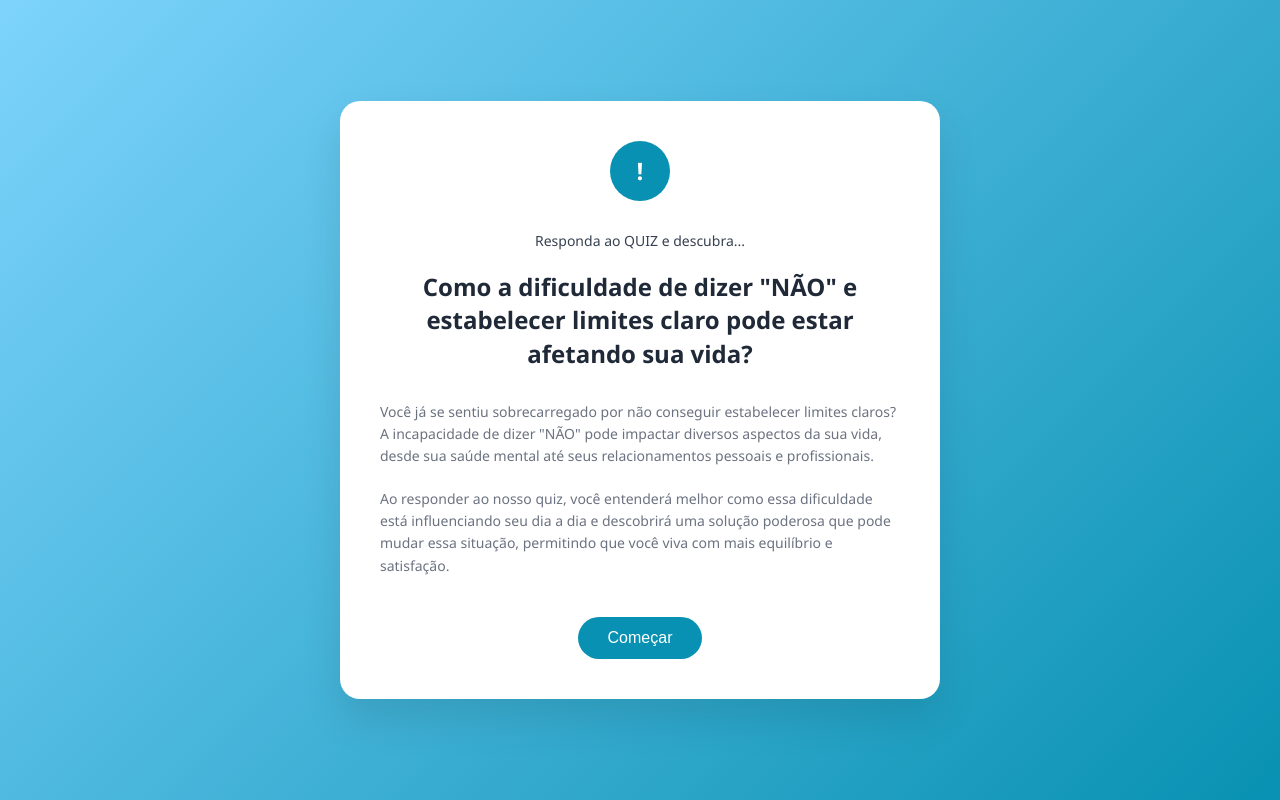
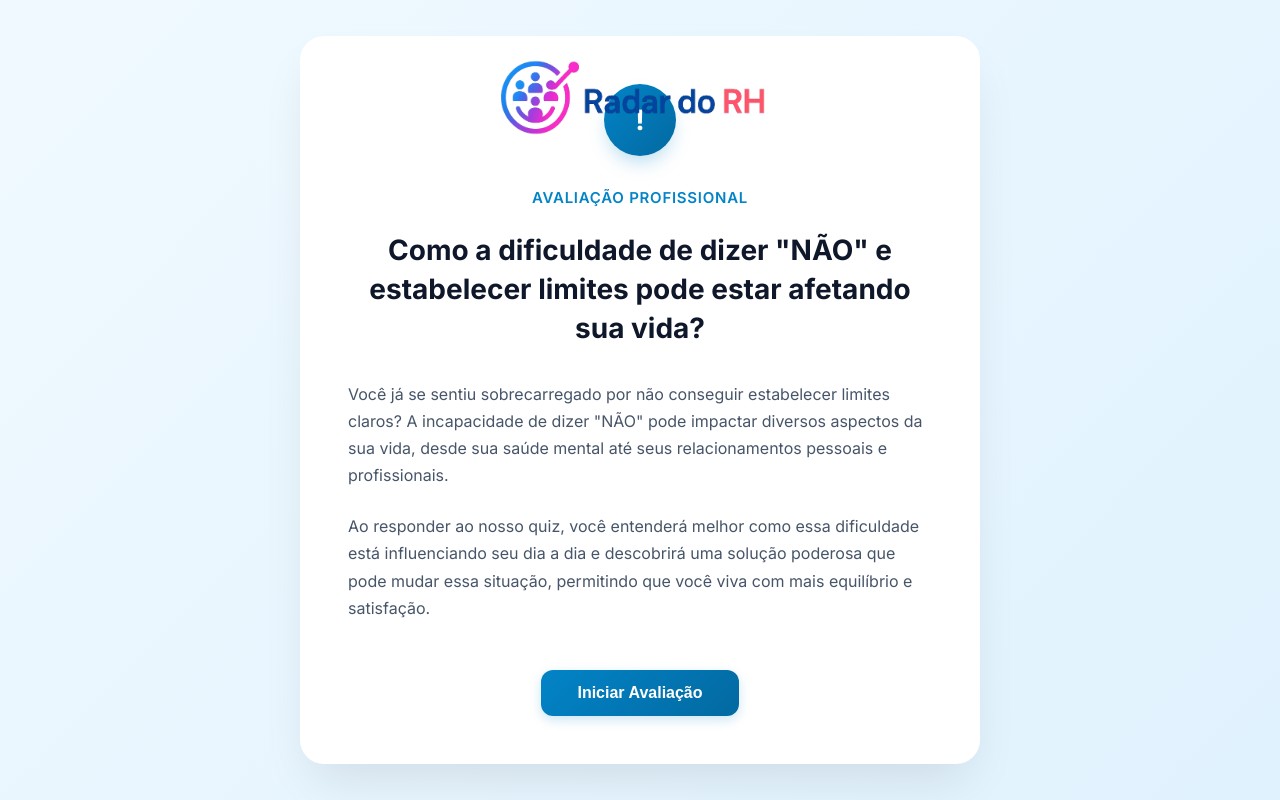
Before and after one commit to Randson-Webdesigner/Teste-Impacto-do-N-O, a PHP site: page / in a window 1280 px wide. Run offline with PHP 8.4, Linux system fonts and the light colour scheme.

Commit message:
segundo commit

```diff
--- a/index.php
+++ b/index.php
@@ -4,226 +4,16 @@
     <meta charset="UTF-8">
     <meta name="viewport" content="width=device-width, initial-scale=1.0">
     <title>Quiz - Estabelecer Limites</title>
-    <style>
-        * {
-            margin: 0;
-            padding: 0;
-            box-sizing: border-box;
-        }
-
-        body {
-            font-family: 'Segoe UI', Tahoma, Geneva, Verdana, sans-serif;
-            background: linear-gradient(135deg, #7dd3fc 0%, #0891b2 100%);
-            min-height: 100vh;
-            display: flex;
-            align-items: center;
-            justify-content: center;
-            padding: 20px;
-        }
-
-        .quiz-container {
-            background: white;
-            border-radius: 20px;
-            padding: 40px;
-            max-width: 600px;
-            width: 100%;
-            box-shadow: 0 20px 40px rgba(0, 0, 0, 0.1);
-            text-align: center;
-            position: relative;
-        }
-
-        .icon {
-            width: 60px;
-            height: 60px;
-            background: #0891b2;
-            border-radius: 50%;
-            display: flex;
-            align-items: center;
-            justify-content: center;
-            margin: 0 auto 30px;
-            color: white;
-            font-size: 24px;
-            font-weight: bold;
-        }
-
-        .subtitle {
-            color: #374151;
-            font-size: 14px;
-            margin-bottom: 20px;
-            font-weight: 500;
-        }
-
-        .title {
-            color: #1f2937;
-            font-size: 24px;
-            font-weight: 600;
-            line-height: 1.4;
-            margin-bottom: 30px;
-        }
-
-        .description {
-            color: #6b7280;
-            font-size: 14px;
-            line-height: 1.6;
-            margin-bottom: 20px;
-            text-align: left;
-        }
-
-        .start-btn {
-            background: #0891b2;
-            color: white;
-            border: none;
-            padding: 12px 30px;
-            border-radius: 25px;
-            font-size: 16px;
-            font-weight: 500;
-            cursor: pointer;
-            transition: background-color 0.3s ease;
-            margin-top: 20px;
-        }
-
-        .start-btn:hover {
-            background: #0e7490;
-        }
-
-        .question-container {
-            display: none;
-        }
-
-        .question {
-            font-size: 18px;
-            font-weight: 600;
-            color: #1f2937;
-            margin-bottom: 30px;
-            text-align: left;
-        }
-
-        .options {
-            display: flex;
-            flex-direction: column;
-            gap: 15px;
-            margin-bottom: 30px;
-        }
-
-        .option {
-            background: #f8fafc;
-            border: 2px solid #e2e8f0;
-            border-radius: 10px;
-            padding: 15px;
-            cursor: pointer;
-            transition: all 0.3s ease;
-            text-align: left;
-        }
-
-        .option:hover {
-            border-color: #0891b2;
-            background: #f0f9ff;
-        }
-
-        .option.selected {
-            border-color: #0891b2;
-            background: #f0f9ff;
-        }
-
-        .next-btn {
-            background: #0891b2;
-            color: white;
-            border: none;
-            padding: 12px 30px;
-            border-radius: 25px;
-            font-size: 16px;
-            font-weight: 500;
-            cursor: pointer;
-            transition: background-color 0.3s ease;
-            opacity: 0.5;
-            pointer-events: none;
-        }
-
-        .next-btn.active {
-            opacity: 1;
-            pointer-events: auto;
-        }
-
-        .next-btn:hover.active {
-            background: #0e7490;
-        }
-
-        .result-container {
-            display: none;
-        }
-
-        .result-title {
-            font-size: 22px;
-            font-weight: 600;
-            color: #1f2937;
-            margin-bottom: 20px;
-        }
-
-        .result-description {
-            color: #6b7280;
-            font-size: 16px;
-            line-height: 1.6;
-            margin-bottom: 30px;
-        }
-
-        .restart-btn {
-            background: #10b981;
-            color: white;
-            border: none;
-            padding: 12px 30px;
-            border-radius: 25px;
-            font-size: 16px;
-            font-weight: 500;
-            cursor: pointer;
-            transition: background-color 0.3s ease;
-        }
-
-        .restart-btn:hover {
-            background: #059669;
-        }
-    </style>
-</head>
-<body>
-    <div class="quiz-container">
-        <!-- Tela Inicial -->
-        <div id="intro" class="intro-container">
-            <div class="icon">!</div>
-            <div class="subtitle">Responda ao QUIZ e descubra...</div>
-            <h1 class="title">Como a dificuldade de dizer "NÃO" e estabelecer limites claro pode estar afetando sua vida?</h1>
-            <p class="description">
-                Você já se sentiu sobrecarregado por não conseguir estabelecer limites claros? A incapacidade de dizer "NÃO" pode impactar diversos aspectos da sua vida, desde sua saúde mental até seus relacionamentos pessoais e profissionais.
-            </p>
-            <p class="description">
-                Ao responder ao nosso quiz, você entenderá melhor como essa dificuldade está influenciando seu dia a dia e descobrirá uma solução poderosa que pode mudar essa situação, permitindo que você viva com mais equilíbrio e satisfação.
-            </p>
-            <button class="start-btn" onclick="startQuiz()">Começar</button>
-        </div>
-
-        <!-- Container das Perguntas -->
-        <div id="quiz" class="question-container">
-            <div class="question" id="question-text"></div>
-            <div class="options" id="options"></div>
-            <button class="next-btn" id="next-btn" onclick="nextQuestion()">Próxima</button>
-        </div>
-
-        <!-- Resultado -->
-        <div id="result" class="result-container">
-            <div class="icon">✓</div>
-            <h2 class="result-title" id="result-title"></h2>
-            <p class="result-description" id="result-description"></p>
-            <button class="restart-btn" onclick="restartQuiz()">Refazer Quiz</button>
-        </div>
-    </div>
-
+    <link href="https://fonts.googleapis.com/css2?family=Inter:wght@400;500;600;700&display=swap" rel="stylesheet">
     <script>
+        document.addEventListener('DOMContentLoaded', function() {
             const questions = [
                 {
                     question: "Qual o seu Gênero?",
                     options: [
                         { text: "Homem", score: 3 },
                         { text: "Mulher", score: 3 },
-                    { text: "Prefiro não dizer", score: 3 },
-
+                        { text: "Prefiro não dizer", score: 3 }
                     ]
                 },
                 {
@@ -253,7 +43,16 @@
                         { text: "Aprender mais sobre como estabelecer limites", score: 3 },
                         { text: "Encontrar uma solução para minha dificuldade em dizer não", score: 2 },
                         { text: "Verificar se minha dificuldade é comum", score: 1 },
-                    { text: "Não tenho certeza", score: 0 },
+                        { text: "Apenas Curiosidade", score: 0 },
+                    ]
+                },
+                {
+                    question: "Como você geralmente se sente ao final de um dia cheio de compromissos?",
+                    options: [
+                        { text: "Exausto(a), como se tivesse sido puxado(a) em várias direções.", score: 3 },
+                        { text: "Cansado(a), mas satisfeito(a) por ter ajudado os outros.", score: 2 },
+                        { text: "Moderadamente cansado(a), mas consegui fazer o que precisava.", score: 1 },
+                        { text: "Energizado(a) e pronto(a) para mais.", score: 0 },
                     ]
                 },
                 {
@@ -266,12 +65,48 @@
                     ]
                 },
                 {
+                    question: "Você já se sentiu pressionado(a) a participar de eventos sociais que não queria?",
+                    options: [
+                        { text: "Às vezes consigo escapar, mas se for um evento importante, vou.", score: 3 },
+                        { text: "Vou a todos, pois não quero que pensem que sou antissocial.", score: 2 },
+                        { text: "Tento evitar, mas se insistirem, acabo indo.", score: 1 },
+                        { text: "Geralmente não vou, mas fico preocupado(a) com a impressão que estou passando ao não ir.", score: 0 }
+                    ]
+                },
+                {
+                    question: "Você já aceitou um convite para sair mesmo estando extremamente cansado(a)?",
+                    options: [
+                        { text: "Algumas vezes consigo recusar, mas se insistirem muito, acabo indo.", score: 3 },
+                        { text: "Geralmente aceito para evitar conflitos.", score: 2 },
+                        { text: "Aceito sempre, pois não gosto de desapontar as pessoas.", score: 1 },
+                        { text: "Normalmente recuso, mas depois fico pensando se deveria ter ido.", score: 0 }
+                    ]
+                },
+                {
+                    question: "Você tem dificuldade em pedir tempo ou espaço para si mesmo(a)?",
+                    options: [
+                        { text: "Peço algumas vezes, mas me preocupo que os outros pensem que estou fugindo das responsabilidades.", score: 3 },
+                        { text: "Peço quando preciso, mas fico refletindo se fiz a coisa certa ou se poderia ter aguentado mais.", score: 2 },
+                        { text: "Nunca peço, pois acho que serei visto como fraco ou egoísta.", score: 1 },
+                        { text: "Peço, mas só quando estou no meu limite, o que me deixa ansioso(a).", score: 0 }
+                    ]
+                },
+                {
                     question: "Quando alguém pede um favor, qual é sua reação mais comum?",
                     options: [
                         { text: "Aceito imediatamente, mesmo estando ocupado(a)", score: 3 },
                         { text: "Hesito, mas geralmente acabo aceitando", score: 2 },
                         { text: "Avalio minha disponibilidade antes de responder", score: 1 },
                         { text: "Digo não quando necessário, sem culpa", score: 0 }
+                    ]
+                },
+                {
+                    question: "O que você acha que conseguiria fazer se fosse mais capaz de dizer \"NÃO\"?",
+                    options: [
+                        { text: "Aceito imediatamente, mesmo estando ocupado(a)", score: 3 },
+                        { text: "Finalmente teria tempo para mim.", score: 2 },
+                        { text: "Melhoraria meus relacionamentos.", score: 1 },
+                        { text: "Teria mais paz e menos estresse.", score: 0 }
                     ]
                 },
                 {
@@ -293,6 +128,15 @@
                     ]
                 },
                 {
+                    question: "O que você gostaria de alcançar se fosse capaz de se posicionar e se fazer respeitar mais?",
+                    options: [
+                        { text: "Um estilo de vida mais equilibrado.", score: 3 },
+                        { text: "Sentir-se mais empoderado e confiante.", score: 2 },
+                        { text: "Relacionamentos mais saudáveis, equilibrados e respeitosos.", score: 1 },
+                        { text: "Maior realização pessoal e profissional.", score: 0 }
+                    ]
+                },
+                {
                     question: "No trabalho, como você lida com demandas extras?",
                     options: [
                         { text: "Aceito tudo, mesmo prejudicando minha vida pessoal", score: 3 },
@@ -307,15 +151,13 @@
             let totalScore = 0;
             let selectedOption = null;
 
-        function startQuiz() {
-            document.getElementById('intro').style.display = 'none';
-            document.getElementById('quiz').style.display = 'block';
-            showQuestion();
-        }
-
             function showQuestion() {
                 const question = questions[currentQuestion];
                 document.getElementById('question-text').textContent = question.question;
+
+                // Update progress bar
+                const progress = ((currentQuestion + 1) / questions.length) * 100;
+                document.getElementById('progress').style.width = `${progress}%`;
 
                 const optionsContainer = document.getElementById('options');
                 optionsContainer.innerHTML = '';
@@ -333,27 +175,10 @@
             }
 
             function selectOption(index, score) {
-            // Remove seleção anterior
                 document.querySelectorAll('.option').forEach(opt => opt.classList.remove('selected'));
-
-            // Adiciona seleção atual
                 document.querySelectorAll('.option')[index].classList.add('selected');
-
                 selectedOption = score;
                 document.getElementById('next-btn').classList.add('active');
-        }
-
-        function nextQuestion() {
-            if (selectedOption === null) return;
-
-            totalScore += selectedOption;
-            currentQuestion++;
-
-            if (currentQuestion < questions.length) {
-                showQuestion();
-            } else {
-                showResult();
-            }
             }
 
             function showResult() {
@@ -380,14 +205,277 @@
                 document.getElementById('result-description').textContent = description;
             }
 
+            function startQuiz() {
+                document.getElementById('intro').style.display = 'none';
+                document.getElementById('quiz').style.display = 'block';
+                document.getElementById('result').style.display = 'none';
+                currentQuestion = 0;
+                totalScore = 0;
+                selectedOption = null;
+                showQuestion();
+            }
+
+            function nextQuestion() {
+                if (selectedOption === null) return;
+                totalScore += selectedOption;
+                currentQuestion++;
+                if (currentQuestion < questions.length) {
+                    showQuestion();
+                } else {
+                    showResult();
+                }
+            }
+
             function restartQuiz() {
                 currentQuestion = 0;
                 totalScore = 0;
                 selectedOption = null;
-
                 document.getElementById('result').style.display = 'none';
                 document.getElementById('intro').style.display = 'block';
             }
+
+            document.getElementById('start-btn').addEventListener('click', startQuiz);
+            document.getElementById('next-btn').addEventListener('click', nextQuestion);
+            document.getElementById('restart-btn').addEventListener('click', restartQuiz);
+        });
     </script>
+    <style>
+        * {
+            margin: 0;
+            padding: 0;
+            box-sizing: border-box;
+        }
+
+        body {
+            font-family: 'Inter', sans-serif;
+            background: linear-gradient(135deg, #f0f9ff 0%, #e0f2fe 100%);
+            min-height: 100vh;
+            display: flex;
+            align-items: center;
+            justify-content: center;
+            padding: 20px;
+            color: #1e293b;
+        }
+
+        .quiz-container {
+            background: white;
+            border-radius: 24px;
+            padding: 48px;
+            max-width: 680px;
+            width: 100%;
+            box-shadow: 0 25px 50px -12px rgba(0, 0, 0, 0.1);
+            text-align: center;
+            position: relative;
+            transition: all 0.3s ease;
+        }
+
+        .icon {
+            width: 72px;
+            height: 72px;
+            background: linear-gradient(135deg, #0284c7 0%, #0369a1 100%);
+            border-radius: 50%;
+            display: flex;
+            align-items: center;
+            justify-content: center;
+            margin: 0 auto 32px;
+            color: white;
+            font-size: 28px;
+            font-weight: bold;
+            box-shadow: 0 10px 20px -5px rgba(2, 132, 199, 0.3);
+        }
+
+        .subtitle {
+            color: #0284c7;
+            font-size: 15px;
+            margin-bottom: 24px;
+            font-weight: 600;
+            text-transform: uppercase;
+            letter-spacing: 0.05em;
+        }
+
+        .title {
+            color: #0f172a;
+            font-size: 28px;
+            font-weight: 700;
+            line-height: 1.4;
+            margin-bottom: 32px;
+        }
+
+        .description {
+            color: #475569;
+            font-size: 16px;
+            line-height: 1.7;
+            margin-bottom: 24px;
+            text-align: left;
+        }
+
+        .start-btn, .next-btn, .restart-btn {
+            background: linear-gradient(135deg, #0284c7 0%, #0369a1 100%);
+            color: white;
+            border: none;
+            padding: 14px 36px;
+            border-radius: 12px;
+            font-size: 16px;
+            font-weight: 600;
+            cursor: pointer;
+            transition: all 0.3s ease;
+            margin-top: 24px;
+            box-shadow: 0 4px 12px rgba(2, 132, 199, 0.2);
+        }
+
+        .start-btn:hover, .next-btn:hover.active, .restart-btn:hover {
+            transform: translateY(-2px);
+            box-shadow: 0 6px 16px rgba(2, 132, 199, 0.3);
+        }
+
+        .question-container {
+            display: none;
+        }
+
+        .question {
+            font-size: 20px;
+            font-weight: 600;
+            color: #0f172a;
+            margin-bottom: 32px;
+            text-align: left;
+            line-height: 1.5;
+        }
+
+        .options {
+            display: flex;
+            flex-direction: column;
+            gap: 16px;
+            margin-bottom: 32px;
+        }
+
+        .option {
+            background: #f8fafc;
+            border: 2px solid #e2e8f0;
+            border-radius: 12px;
+            padding: 18px 24px;
+            cursor: pointer;
+            transition: all 0.3s ease;
+            text-align: left;
+            font-size: 16px;
+            color: #334155;
+        }
+
+        .option:hover {
+            border-color: #0284c7;
+            background: #f0f9ff;
+            transform: translateY(-1px);
+        }
+
+        .option.selected {
+            border-color: #0284c7;
+            background: #f0f9ff;
+            box-shadow: 0 4px 12px rgba(2, 132, 199, 0.1);
+        }
+
+        .next-btn {
+            opacity: 0.5;
+            pointer-events: none;
+        }
+
+        .next-btn.active {
+            opacity: 1;
+            pointer-events: auto;
+        }
+
+        .result-container {
+            display: none;
+        }
+
+        .result-title {
+            font-size: 24px;
+            font-weight: 700;
+            color: #0f172a;
+            margin-bottom: 24px;
+            line-height: 1.4;
+        }
+
+        .result-description {
+            color: #475569;
+            font-size: 16px;
+            line-height: 1.7;
+            margin-bottom: 32px;
+        }
+
+        .progress-bar {
+            width: 100%;
+            height: 6px;
+            background: #e2e8f0;
+            border-radius: 3px;
+            margin-bottom: 32px;
+            overflow: hidden;
+        }
+
+        .progress {
+            height: 100%;
+            background: linear-gradient(90deg, #0284c7 0%, #0369a1 100%);
+            transition: width 0.3s ease;
+        }
+
+        @media (max-width: 640px) {
+            .quiz-container {
+                padding: 32px 24px;
+            }
+
+            .title {
+                font-size: 24px;
+            }
+
+            .question {
+                font-size: 18px;
+            }
+
+            .option {
+                padding: 16px 20px;
+            }
+        }
+        .logo {
+            position: absolute;
+            top: 60px;
+            left: 50%;
+            transform: translateX(-50%);
+            z-index: 1;
+        }
+    </style>
+</head>
+<body>
+    <img src="assets/img/lg.webp" alt="Logo" width="300px" class="logo">
+    <div class="quiz-container">
+        <!-- Tela Inicial -->
+        <div id="intro" class="intro-container">
+            <div class="icon">!</div>
+            <div class="subtitle">Avaliação Profissional</div>
+            <h1 class="title">Como a dificuldade de dizer "NÃO" e estabelecer limites pode estar afetando sua vida?</h1>
+            <p class="description">
+                Você já se sentiu sobrecarregado por não conseguir estabelecer limites claros? A incapacidade de dizer "NÃO" pode impactar diversos aspectos da sua vida, desde sua saúde mental até seus relacionamentos pessoais e profissionais.
+            </p>
+            <p class="description">
+                Ao responder ao nosso quiz, você entenderá melhor como essa dificuldade está influenciando seu dia a dia e descobrirá uma solução poderosa que pode mudar essa situação, permitindo que você viva com mais equilíbrio e satisfação.
+            </p>
+            <button class="start-btn" id="start-btn">Iniciar Avaliação</button>
+        </div>
+
+        <!-- Container das Perguntas -->
+        <div id="quiz" class="question-container">
+            <div class="progress-bar">
+                <div class="progress" id="progress"></div>
+            </div>
+            <div class="question" id="question-text"></div>
+            <div class="options" id="options"></div>
+            <button class="next-btn" id="next-btn">Próxima Pergunta</button>
+        </div>
+
+        <!-- Resultado -->
+        <div id="result" class="result-container">
+            <div class="icon">✓</div>
+            <h2 class="result-title" id="result-title"></h2>
+            <p class="result-description" id="result-description"></p>
+            <button class="restart-btn" id="restart-btn">Refazer Avaliação</button>
+        </div>
+    </div>
 </body>
 </html>
```
Also changed, not shown: assets/css/style.css (added), assets/img/lg.webp (added), assets/js/script.js (added). Lines whose indentation alone changed are shown as unchanged.
